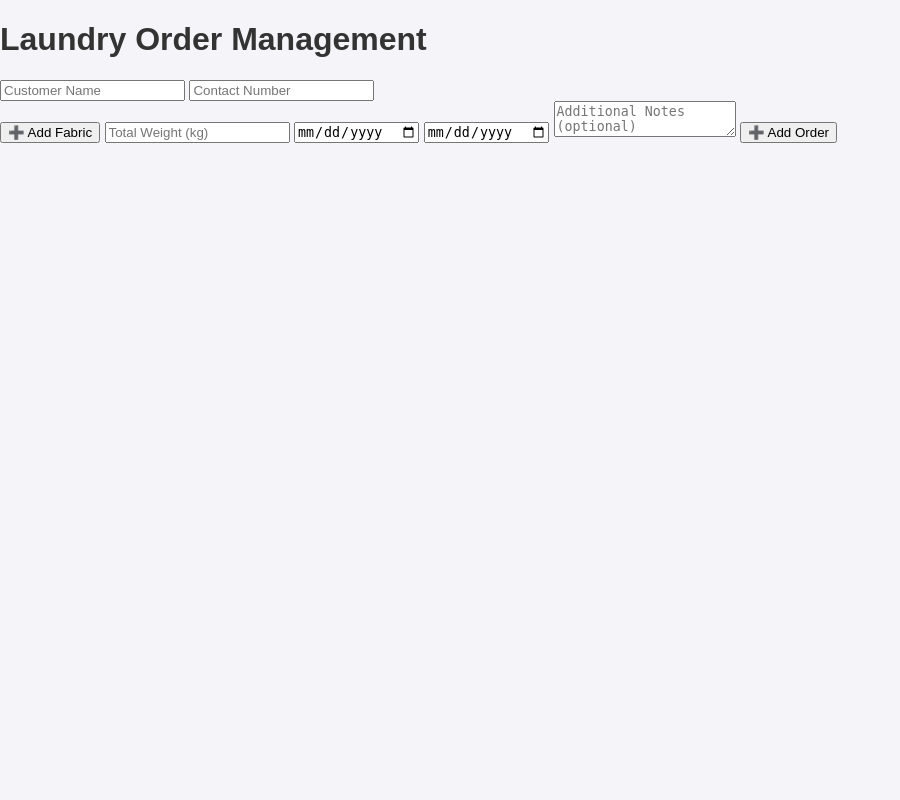
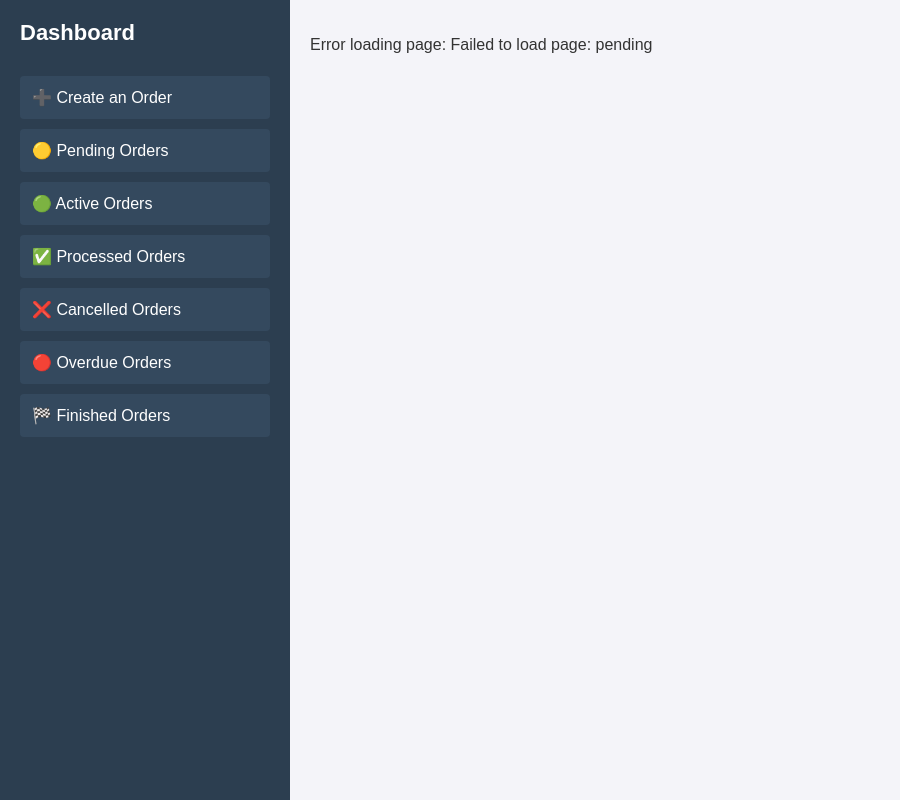
Before and after one commit to tommorara/safisha_laundry, a Flask app: page / in a window 1280 px wide. Shown: the whole page, without its empty margins (0-900 px from the left). Run offline with Flask 3, Linux system fonts and the light colour scheme; data that the repository does not hold is empty.

Commit message:
Updated index.html for improved navigation

```diff
--- a/templates/index.html
+++ b/templates/index.html
@@ -7,23 +7,89 @@
     <link rel="stylesheet" href="{{ url_for('static', filename='styles.css') }}" />
 </head>
 <body>
-    <h1>Laundry Order Management</h1>
-    <div class="container">
-        <form id="orderForm">
-            <input type="text" id="customerName" placeholder="Customer Name" required />
-            <input type="text" id="contactNumber" placeholder="Contact Number" required />
-            <div id="fabricList"></div>
-            <button type="button" onclick="addFabric()">➕ Add Fabric</button>
-            <input type="number" id="totalWeight" placeholder="Total Weight (kg)" step="0.01" />
-            <input type="date" id="orderReceivedDate" />
-            <input type="date" id="dueDate" required />
-            <textarea id="notes" placeholder="Additional Notes (optional)"></textarea>
-            <button type="submit">➕ Add Order</button>
-        </form>
+    <div class="dashboard">
+        <!-- ✅ Sidebar -->
+        <div class="sidebar">
+            <h2>Dashboard</h2>
+            <button onclick="loadPage('create')">➕ Create an Order</button>
+            <button onclick="loadPage('pending')">🟡 Pending Orders</button>
+            <button onclick="loadPage('active')">🟢 Active Orders</button>
+            <button onclick="loadPage('processed')">✅ Processed Orders</button>
+            <button onclick="loadPage('cancelled')">❌ Cancelled Orders</button>
+            <button onclick="loadPage('overdue')">🔴 Overdue Orders</button>
+            <button onclick="loadPage('finished')">🏁 Finished Orders</button>
+        </div>
 
-        <div id="orderList"></div>
+        <!-- ✅ Main Content Area -->
+        <div class="main-content" id="main-content">
+            <!-- This will be dynamically updated using JavaScript -->
+            <p>Loading...</p>
+        </div>
     </div>
 
-    <script src="{{ url_for('static', filename='script.js') }}"></script>
+    <script>
+        // ✅ Load different pages dynamically without refreshing the whole page
+        async function loadPage(page) {
+            try {
+                const response = await fetch(`/${page}`);
+                if (!response.ok) throw new Error(`Failed to load page: ${page}`);
+
+                // ✅ Update content dynamically
+                const html = await response.text();
+                document.getElementById('main-content').innerHTML = html;
+
+            } catch (error) {
+                console.error(`Error: ${error.message}`);
+                document.getElementById('main-content').innerHTML = `<p>Error loading page: ${error.message}</p>`;
+            }
+        }
+
+        // ✅ Load default page (Pending Orders) on startup
+        document.addEventListener('DOMContentLoaded', () => {
+            loadPage('pending');
+        });
+
+        // ✅ Function to delete an order
+        async function deleteOrder(orderId) {
+            if (confirm('Are you sure you want to delete this order?')) {
+                const response = await fetch(`/delete_order/${orderId}`, {
+                    method: 'DELETE'
+                });
+                if (response.ok) {
+                    loadPage('pending');
+                } else {
+                    alert('Failed to delete order.');
+                }
+            }
+        }
+
+        // ✅ Function to update order status
+        async function updateStatus(orderId, newStatus) {
+            const response = await fetch(`/update_status/${orderId}`, {
+                method: 'PATCH',
+                headers: { 'Content-Type': 'application/json' },
+                body: JSON.stringify({ status: newStatus })
+            });
+            if (response.ok) {
+                loadPage('pending');
+            } else {
+                alert('Failed to update order status.');
+            }
+        }
+
+        // ✅ Restore a cancelled order to pending
+        async function restoreOrder(orderId) {
+            const response = await fetch(`/restore_order/${orderId}`, {
+                method: 'PATCH',
+                headers: { 'Content-Type': 'application/json' },
+                body: JSON.stringify({ status: 'pending' })
+            });
+            if (response.ok) {
+                loadPage('pending');
+            } else {
+                alert('Failed to restore order.');
+            }
+        }
+    </script>
 </body>
 </html>
```
